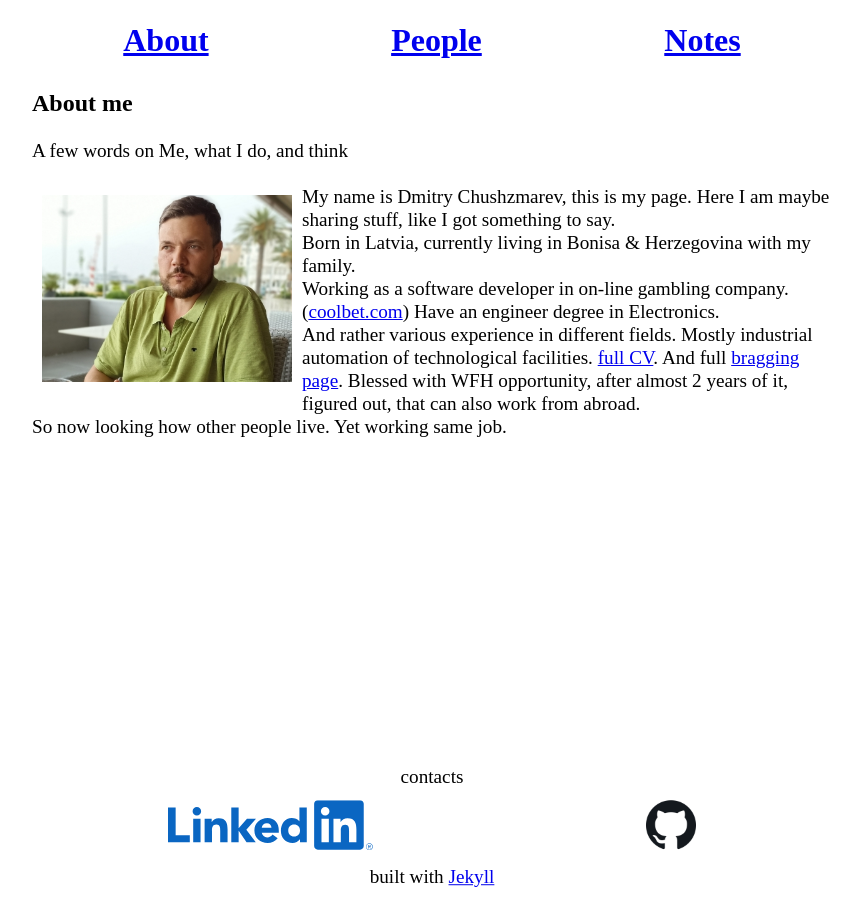
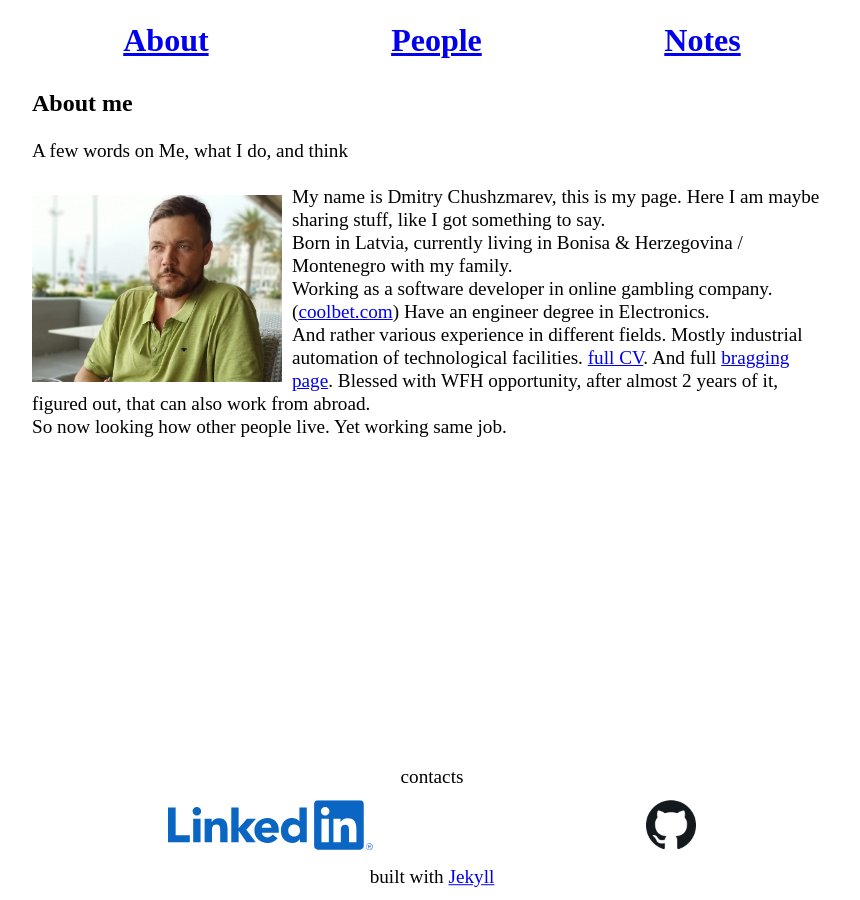
Before and after one commit to DmitryAlCh/mypage, a Jekyll site: the page built from index.md, in a window 1280 px wide. Shown: the whole page, without its empty margins (208-1068 px from the left). Built offline with Jekyll 4.4.1, drawn with Linux system fonts in a browser that asks for light colours.

Commit message:
small updates of css and about me

```diff
--- a/_layouts/default.html
+++ b/_layouts/default.html
@@ -6,7 +6,7 @@
     <meta name="google-site-verification" content="MqaoFaFtMzLCJdFn64uVjF2sRuKKL9H-q4rgnXfwDJQ" />
     <meta name="viewport" content="width=device-width, initial-scale=1.0">
     <title>{{ page.title }}</title>
-    <link rel="stylesheet" href="/assets/css/main.css?20221127">
+    <link rel="stylesheet" href="/assets/css/main.css?20231001">
   </head>
   <body>
     {% include navigation.html %}
--- a/_layouts/post.html
+++ b/_layouts/post.html
@@ -5,7 +5,7 @@
     <meta name="google-site-verification" content="MqaoFaFtMzLCJdFn64uVjF2sRuKKL9H-q4rgnXfwDJQ" />
     <meta name="viewport" content="width=device-width, initial-scale=1.0">
     <title>{{ page.title }}</title>
-    <link rel="stylesheet" href="/assets/css/main.css?20221127">
+    <link rel="stylesheet" href="/assets/css/main.css?20231001">
   </head>
   <body>
     {% include navigation.html %}
--- a/assets/css/main.css
+++ b/assets/css/main.css
@@ -68,7 +68,7 @@ figure > figcaption {
 }
 .photo {
     float: left;
-    margin: 10px;
+    margin: 10px 10px 0px 0px;
     width: 250px;
 }
 ul.blog-entry {
@@ -139,8 +139,6 @@ pre code {
     }
     .photo {
         display: block;
-        margin-left: auto;
-        margin-right: auto;
         width: 60%;
     }
     p {
--- a/index.md
+++ b/index.md
@@ -11,8 +11,8 @@ class="photo"
 />
 My name is Dmitry Chushzmarev, this is my page. Here I am maybe sharing stuff, like
 I got something to say.
-Born in Latvia, currently living in Bonisa & Herzegovina with my family.
-Working as a software developer in on-line gambling company.([coolbet.com](http://www.coolbet.com))
+Born in Latvia, currently living in Bonisa & Herzegovina / Montenegro with my family.
+Working as a software developer in online gambling company.([coolbet.com](http://www.coolbet.com))
 Have an engineer degree in Electronics.
 And rather various experience in different fields. Mostly industrial automation
 of technological facilities. [full CV](/assets/resume/resume.pdf). And full [bragging page](/brag).
```
